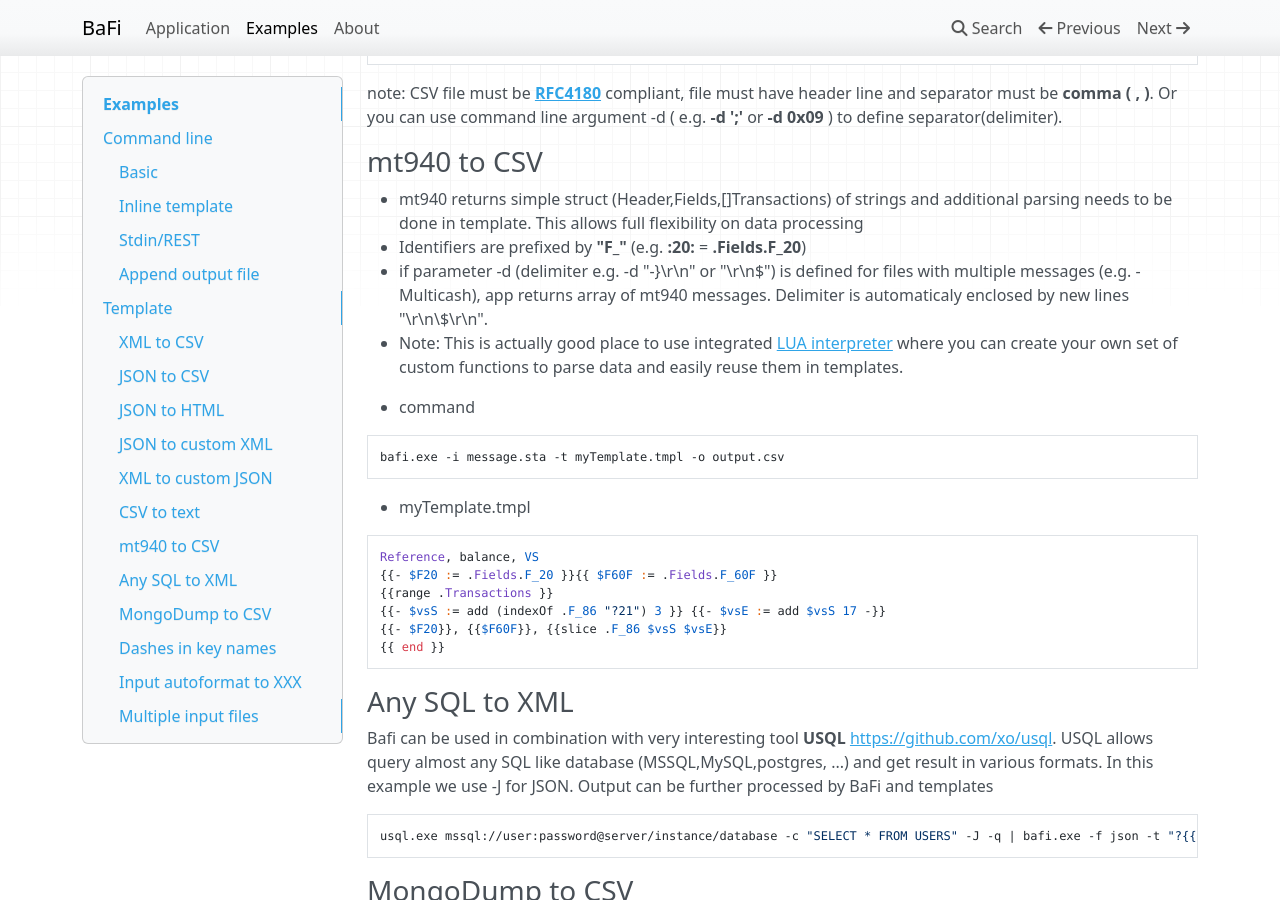
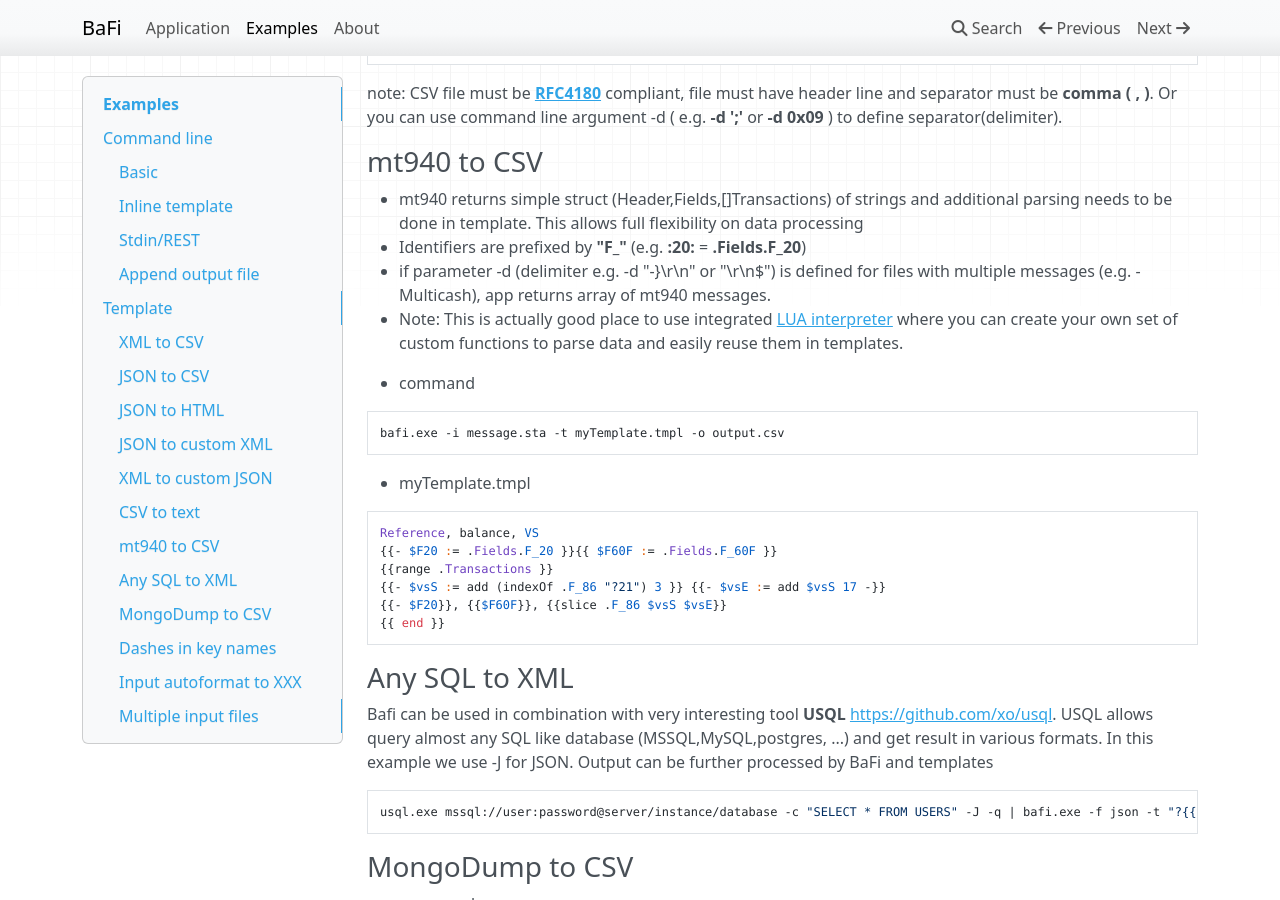
Before and after one commit to mmalcek/bafi, an MkDocs documentation site: the page built from docs/examples.md, in a window 1280 px wide and 900 px high, scrolled down 3478 px. Built offline with MkDocs 1.6.1, drawn with Linux system fonts in a browser that asks for light colours; nearby versions of some CDN libraries.

Commit message:
fix documentation

```diff
--- a/docs/examples.md
+++ b/docs/examples.md
@@ -153,7 +153,7 @@ note: CSV file must be **[RFC4180](https://datatracker.ietf.org/doc/html/rfc4180
 ### mt940 to CSV
 - mt940 returns simple struct (Header,Fields,[]Transactions) of strings and additional parsing needs to be done in template. This allows full flexibility on data processing
 - Identifiers are prefixed by **"F_"** (e.g. **:20:** = **.Fields.F_20**)
-- if parameter -d (delimiter e.g. -d "-\}\r\n" or "\r\n$") is defined for files with multiple messages (e.g. - Multicash), app returns array of mt940 messages. Delimiter is automaticaly enclosed by new lines "\\r\\n\$\\r\\n".
+- if parameter -d (delimiter e.g. -d "-\}\r\n" or "\r\n$") is defined for files with multiple messages (e.g. - Multicash), app returns array of mt940 messages.
 - Note: This is actually good place to use integrated [LUA interpreter](/bafi/#lua-custom-functions) where you can create your own set of custom functions to parse data and easily reuse them in templates.
 
 - command
```
